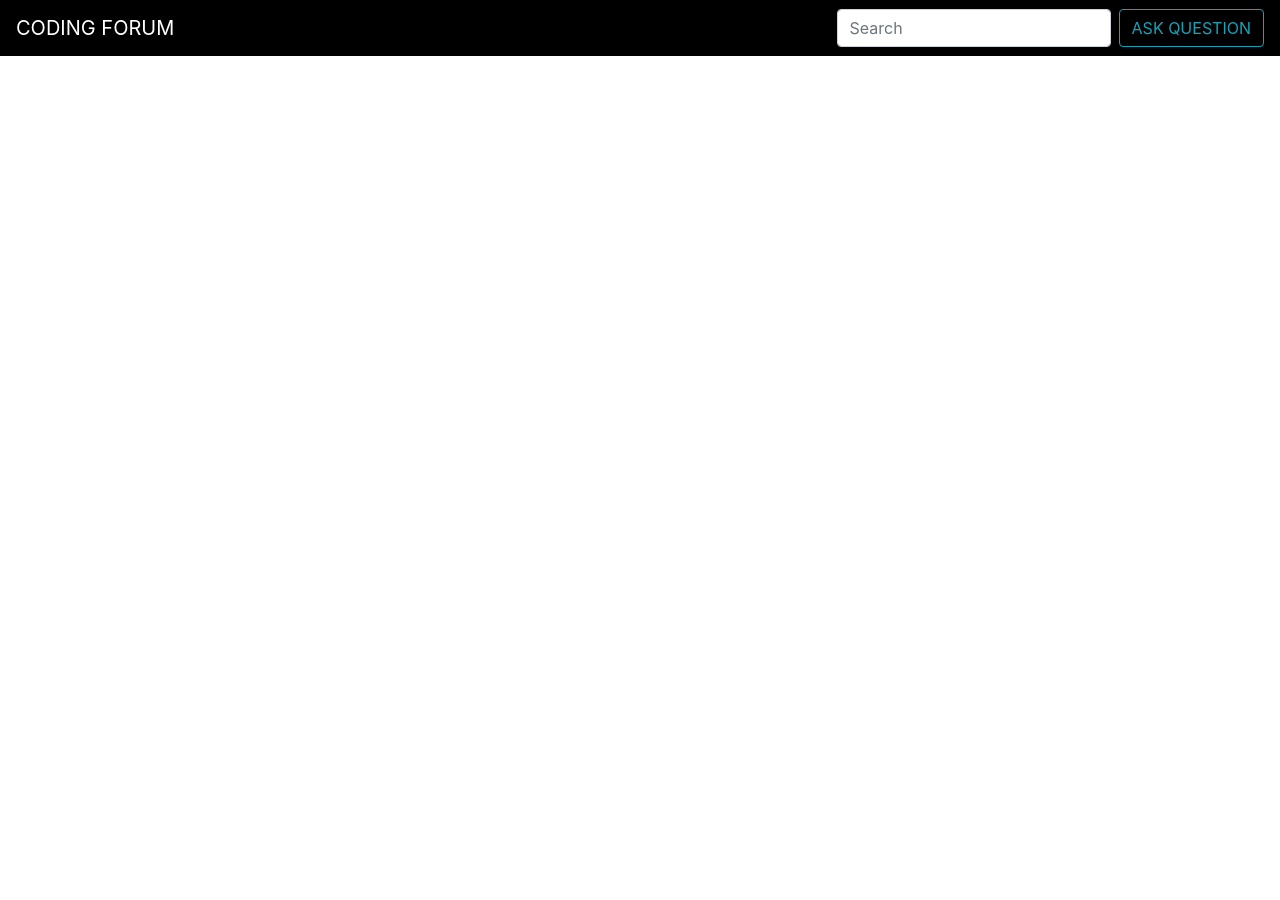
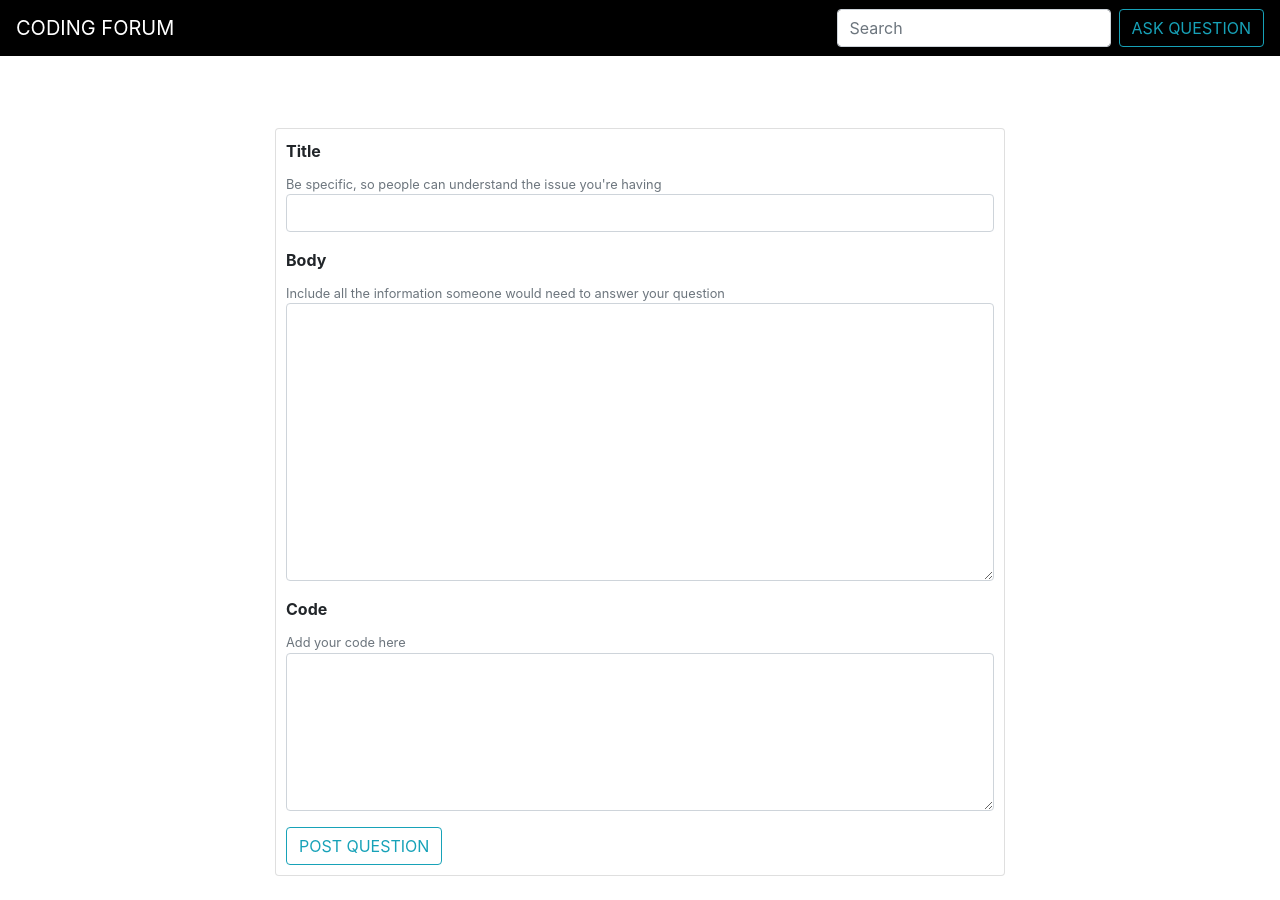
Before and after one commit to Anya555/ReactForum, a React (Create React App) app in the folder client/: page /post-question in a window 1280 px wide. Before the commit the page ends 800 px from the top, so only its background shows below. Built offline with nearby package versions, Linux system fonts and the light colour scheme.

Commit message:
post question component

```diff
--- a/client/src/App.js
+++ b/client/src/App.js
@@ -2,6 +2,7 @@ import React from "react";
 import { BrowserRouter as Router, Route, Switch } from "react-router-dom";
 import HomePage from "./pages/homePage";
 import Navbar from "./components/Navbar";
+import PostQuestion from "./components/PostQuestion";
 
 function App() {
   return (
@@ -12,6 +13,9 @@ function App() {
           <Route exact path="/">
             <HomePage />
           </Route>
+          <Route exact path="/post-question">
+            <PostQuestion />
+          </Route>
         </Switch>
       </Router>
     </div>
--- a/client/src/components/Navbar/index.js
+++ b/client/src/components/Navbar/index.js
@@ -1,4 +1,5 @@
 import React from "react";
+import { Link } from "react-router-dom";
 import Navbar from "react-bootstrap/Navbar";
 import Nav from "react-bootstrap/Nav";
 import Form from "react-bootstrap/Form";
@@ -15,9 +16,11 @@ const NavBar = () => {
 
         <Form inline>
           <FormControl type="text" placeholder="Search" className="mr-sm-2" />
-          <Button variant="outline-info" className="ask-question">
-            Ask question
-          </Button>
+          <Link to="/post-question">
+            <Button variant="outline-info" className="ask-question">
+              Ask question
+            </Button>
+          </Link>
         </Form>
       </Navbar>
     </>
--- a/client/src/components/PostQuestion/index.js
+++ b/client/src/components/PostQuestion/index.js
@@ -0,0 +1,55 @@
+import React from "react";
+import Card from "react-bootstrap/Card";
+import Form from "react-bootstrap/Form";
+import Button from "react-bootstrap/Button";
+import "./style.css";
+
+const PostQuestion = () => {
+  return (
+    <>
+      <div className="container">
+        <div className="row">
+          <div className="col-md-8 offset-sm-2 col-sm-12">
+            <br></br>
+            <br></br>
+            <br></br>
+            <Card className="card">
+              <Form>
+                <Form.Group controlId="formBasicEmail">
+                  <Form.Label className="title">Title</Form.Label>
+                  <Form.Text className="text-muted">
+                    Be specific, so people can understand the issue you're
+                    having
+                  </Form.Text>
+                  <Form.Control name="title" />
+                </Form.Group>
+
+                <Form.Group controlId="exampleForm.ControlTextarea1">
+                  <Form.Label className="title">Body</Form.Label>
+                  <Form.Text className="text-muted">
+                    Include all the information someone would need to answer
+                    your question
+                  </Form.Text>
+                  <Form.Control as="textarea" rows="11" />
+                </Form.Group>
+
+                <Form.Group controlId="exampleForm.ControlTextarea1">
+                  <Form.Label className="title">Code</Form.Label>
+                  <Form.Text className="text-muted">
+                    Add your code here
+                  </Form.Text>
+                  <Form.Control as="textarea" rows="6" />
+                </Form.Group>
+              </Form>
+              <Button variant="outline-info" className="post-question">
+                Post Question
+              </Button>
+            </Card>
+            <br></br>
+          </div>
+        </div>
+      </div>
+    </>
+  );
+};
+export default PostQuestion;
--- a/client/src/components/PostQuestion/style.css
+++ b/client/src/components/PostQuestion/style.css
@@ -0,0 +1,12 @@
+.card {
+  padding: 10px;
+}
+
+.title {
+  font-weight: bold;
+}
+
+.post-question {
+  text-transform: uppercase;
+  width: fit-content;
+}
```
